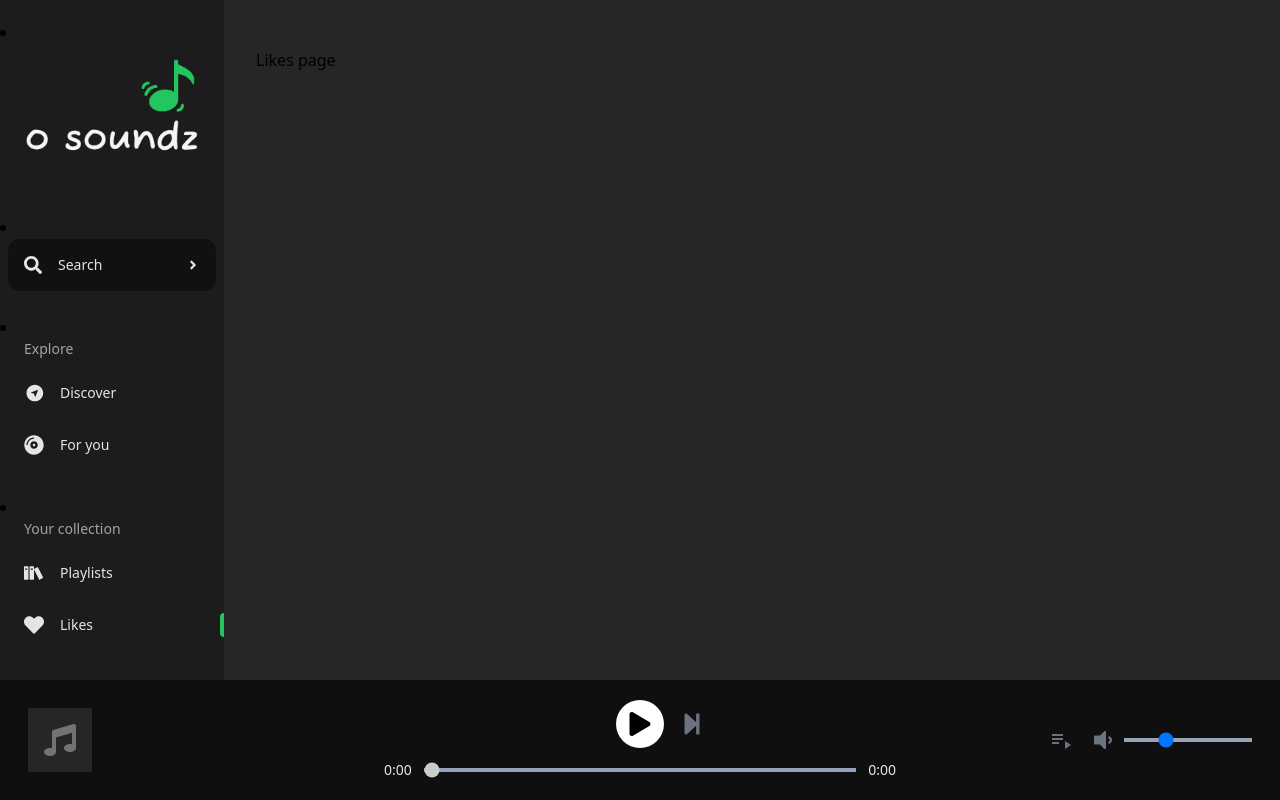
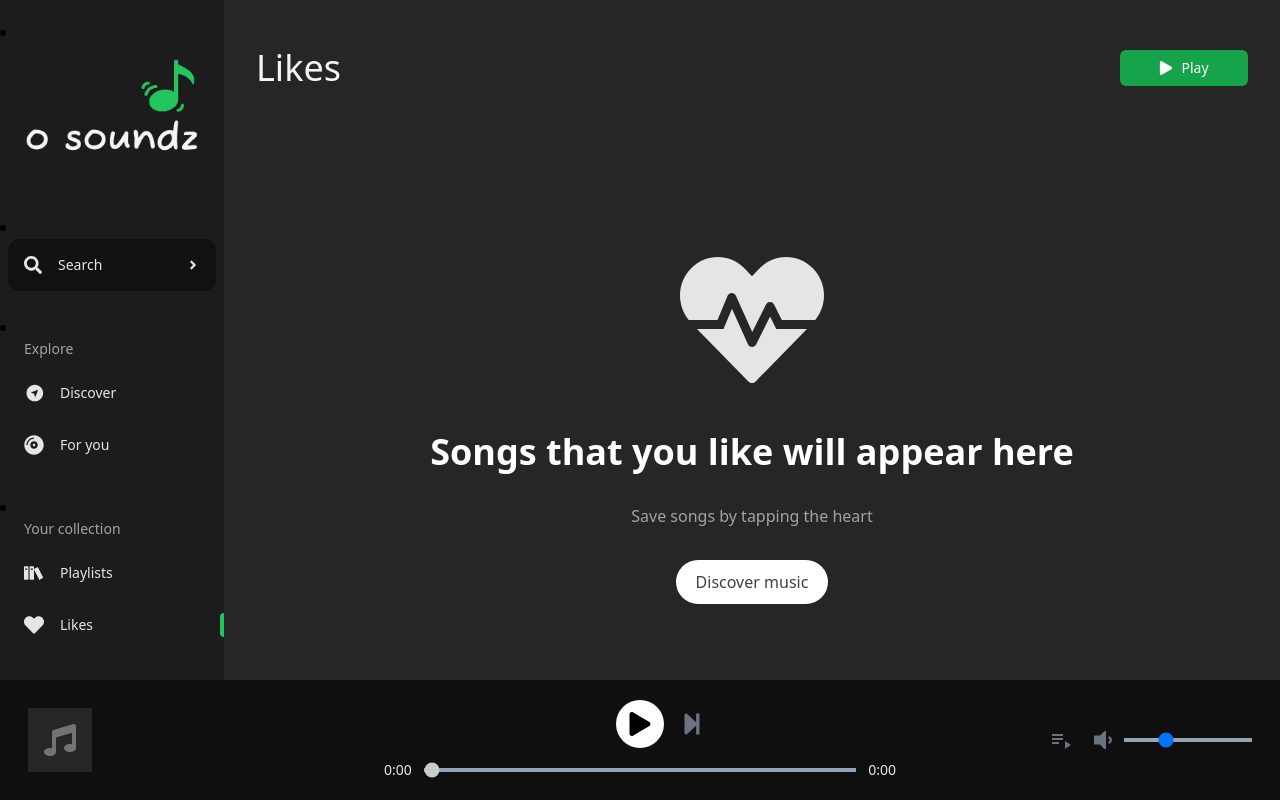
Before and after one commit to marcosdaniel2002/O-soundz, a React (Vite) app: page /likes in a window 1280 px wide. Built offline with nearby package versions, Linux system fonts and the light colour scheme; some icons are missing; the HTML template or start-up script is replaced by a standard one.

Commit message:
likes feature

```diff
--- a/src/App.jsx
+++ b/src/App.jsx
@@ -9,6 +9,7 @@ import ForYou from "./features/foryou/ForYou";
 import Likes from "./features/likes/Likes";
 import Playlist from "./features/playlist/Playlist";
 import { SongProvider } from "./context/SongContext";
+import { CollectionProvider } from "./context/CollectionContext";
 
 const queryClient = new QueryClient({
   defaultOptions: {
@@ -48,7 +49,9 @@ function App() {
     <QueryClientProvider client={queryClient}>
       <ReactQueryDevtools initialIsOpen={false} />
       <SongProvider>
-        <RouterProvider router={router} />
+        <CollectionProvider>
+          <RouterProvider router={router} />
+        </CollectionProvider>
       </SongProvider>
     </QueryClientProvider>
   );
--- /dev/null
+++ b/src/context/CollectionContext.jsx
@@ -0,0 +1,53 @@
+import { createContext, useContext } from "react";
+import { useLocalStorageState } from "../hooks/useLocalStorageState";
+
+const CollectionContext = createContext();
+
+function CollectionProvider({ children }) {
+  const [likesSongs, setLikesSongs] = useLocalStorageState(
+    { id: Date.now(), tracks: [] },
+    "likes",
+  );
+
+  function handleToggleLikeSong(songObj, isLike) {
+    if (isLike) {
+      handleAddToLikes(songObj);
+    } else {
+      handleRemoveToLikes(songObj.id);
+    }
+  }
+
+  function handleAddToLikes(songObj) {
+    setLikesSongs((likes) => {
+      return { ...likes, id: Date.now(), tracks: [...likes.tracks, songObj] };
+    });
+  }
+
+  function handleRemoveToLikes(id) {
+    setLikesSongs((likes) => {
+      return {
+        ...likes,
+        id: Date.now(),
+        tracks: likes.tracks.filter((song) => song.id !== id),
+      };
+    });
+  }
+
+  return (
+    <CollectionContext.Provider value={{ likesSongs, handleToggleLikeSong }}>
+      {children}
+    </CollectionContext.Provider>
+  );
+}
+
+function useCollection() {
+  const context = useContext(CollectionContext);
+  if (context === undefined)
+    throw new Error(
+      "CollectionContext was used outside of CollectionProvider!",
+    );
+
+  return context;
+}
+
+export { CollectionProvider, useCollection };
--- a/src/features/discover/TableRow.jsx
+++ b/src/features/discover/TableRow.jsx
@@ -4,10 +4,22 @@ import { FaPlay } from "react-icons/fa";
 
 import SongAnimation from "../../ui/SongAnimation";
 import { useSong } from "../../context/SongContext";
+import { useState } from "react";
+import { useCollection } from "../../context/CollectionContext";
 
 function TableRow({ index, id, name, artist, image, track, handlePlaySong }) {
   const { currentSong, isPlay } = useSong();
   const isCurrentSong = currentSong?.id === id;
+
+  const { likesSongs, handleToggleLikeSong } = useCollection();
+  const [isLike, setIsLike] = useState(
+    likesSongs.tracks.some((song) => song.id === id),
+  );
+
+  function onToggleLike() {
+    handleToggleLikeSong({ id, name, image, artist, track }, !isLike);
+    setIsLike((prev) => !prev);
+  }
 
   return (
     <tr className="group/overlay odd:bg-neutral-700/30 hover:bg-neutral-600/40">
@@ -44,8 +56,12 @@ function TableRow({ index, id, name, artist, image, track, handlePlaySong }) {
       <td className="hidden text-base text-neutral-400 lg:table-cell">
         {artist}
       </td>
-      <td className="w-12 text-center text-neutral-300">
-        <button className="group/like p-1.5">
+      <td
+        className={`w-12 text-center ${
+          isLike ? "text-green-500" : "text-neutral-300"
+        }`}
+      >
+        <button className="group/like p-1.5" onClick={onToggleLike}>
           <FaHeart className="size-5 transition-all group-hover/like:size-6" />
         </button>
       </td>
--- /dev/null
+++ b/src/features/likes/Empty.jsx
@@ -0,0 +1,24 @@
+import { FaHeartbeat } from "react-icons/fa";
+import { Link } from "react-router-dom";
+
+function Empty() {
+  return (
+    <div className="mt-10 flex flex-col items-center gap-10 lg:mt-36">
+      <FaHeartbeat className="size-36 text-neutral-200" />
+      <div className="flex flex-col items-center gap-8">
+        <h2 className="text-center text-2xl font-bold text-white lg:text-4xl">
+          Songs that you like will appear here
+        </h2>
+        <p className="text-neutral-400">Save songs by tapping the heart</p>
+        <Link
+          to="/"
+          className="rounded-full bg-white px-5 py-2.5 font-medium text-neutral-700"
+        >
+          Discover music
+        </Link>
+      </div>
+    </div>
+  );
+}
+
+export default Empty;
--- /dev/null
+++ b/src/features/likes/Header.jsx
@@ -0,0 +1,18 @@
+import { FaPlay } from "react-icons/fa";
+
+function Header() {
+  return (
+    <header className="flex items-center justify-between gap-2 pb-4">
+      <div className="flex flex-col">
+        <h2 className="text-4xl font-medium text-neutral-100">Likes</h2>
+      </div>
+
+      <button className="flex w-32 items-center justify-center gap-2 rounded-md bg-green-600 py-2 text-sm font-medium text-white">
+        <FaPlay />
+        <span>Play</span>
+      </button>
+    </header>
+  );
+}
+
+export default Header;
--- a/src/features/likes/Likes.jsx
+++ b/src/features/likes/Likes.jsx
@@ -1,5 +1,40 @@
+import { useRef } from "react";
+import { useCollection } from "../../context/CollectionContext";
+import { useSong } from "../../context/SongContext";
+import SongCard from "../../ui/SongCard";
+import Empty from "./Empty";
+import Header from "./Header";
+
 function Likes() {
-  return <div>Likes page</div>;
+  const { likesSongs: playlist } = useCollection();
+  const { handlePlaySong } = useSong();
+
+  const copyPlaylist = useRef({ ...playlist });
+
+  return (
+    <div className="pb-20 lg:pb-8">
+      <Header />
+      {copyPlaylist.current.tracks.length === 0 ? (
+        <Empty />
+      ) : (
+        <div className="mt-5 flex items-center">
+          <section className="grid grid-cols-2 gap-3 sm:gap-6 lg:grid-cols-3 xl:grid-cols-4 2xl:grid-cols-5">
+            {copyPlaylist.current.tracks.map((track, i) => (
+              <SongCard
+                key={track.id}
+                id={track.id}
+                name={track.name}
+                image={track.image}
+                artist={track.artist}
+                track={track.track}
+                handlePlaySong={() => handlePlaySong(copyPlaylist.current, i)}
+              />
+            ))}
+          </section>
+        </div>
+      )}
+    </div>
+  );
 }
 
 export default Likes;
--- a/src/features/search/Search.jsx
+++ b/src/features/search/Search.jsx
@@ -3,7 +3,7 @@ import { FaCompactDisc } from "react-icons/fa";
 import { FaSearch } from "react-icons/fa";
 import { useGetSongSearch } from "./useGetSongSearch";
 import { useSearchParams } from "react-router-dom";
-import SongCard from "./SongCard";
+import SongCard from "../../ui/SongCard";
 import { useSong } from "../../context/SongContext";
 
 function Search() {
@@ -19,7 +19,7 @@ function Search() {
   }
 
   return (
-    <div className="mx-auto flex max-w-screen-2xl flex-col gap-8">
+    <div className="mx-auto flex max-w-screen-2xl flex-col gap-8 pb-20 lg:pb-8">
       <form onSubmit={handleSearchSong}>
         <div className="flex items-center gap-3 rounded-lg bg-white/90 p-3">
           <FaSearch className="text-xl" />
@@ -40,7 +40,7 @@ function Search() {
           </span>
         </div>
       ) : (
-        <main className="flex flex-col items-center gap-8">
+        <main className="mb-5 flex flex-col items-center gap-8">
           <header>
             <h2 className="text-2xl font-semibold text-green-400">
               Search - {params.get("song")}
@@ -50,9 +50,11 @@ function Search() {
             {playlist.tracks.map((track, i) => (
               <SongCard
                 key={track.id}
+                id={track.id}
                 name={track.name}
                 image={track.image}
                 artist={track.artist}
+                track={track.track}
                 handlePlaySong={() => handlePlaySong(playlist, i)}
               />
             ))}
--- a/src/services/apiSpotify.js
+++ b/src/services/apiSpotify.js
@@ -45,7 +45,7 @@ export async function getTopGlobalPlaylist(apiKey, setApiKey) {
           id: track.track.id,
           name: track.track.name,
           artist: track.track.artists.at(0).name,
-          image: track.track.album.images.at(2).url,
+          image: track.track.album.images.at(0).url,
           track: track.track.preview_url,
         };
       });
@@ -58,7 +58,6 @@ export async function getTopGlobalPlaylist(apiKey, setApiKey) {
 
 export async function getSongSearch(apiKey, setApiKey, query) {
   try {
-    console.log("asdassd");
     if (!query) return null;
     const Query = query.charAt(0).toUpperCase() + query.slice(1);
 
--- a/src/features/search/SongCard.jsx
+++ b/src/ui/SongCard.jsx
@@ -1,8 +1,20 @@
 import { FaPlay } from "react-icons/fa";
 import { FaHeart } from "react-icons/fa";
 import { MdMoreHoriz } from "react-icons/md";
+import { useCollection } from "../context/CollectionContext";
+import { useState } from "react";
 
-function SongCard({ name, image, artist, handlePlaySong }) {
+function SongCard({ id, name, image, artist, handlePlaySong, track }) {
+  const { likesSongs, handleToggleLikeSong } = useCollection();
+  const [isLike, setIsLike] = useState(
+    likesSongs.tracks.some((song) => song.id === id),
+  );
+
+  function onToggleLike() {
+    handleToggleLikeSong({ id, name, image, artist, track }, !isLike);
+    setIsLike((prev) => !prev);
+  }
+
   return (
     <div className="group relative max-w-[250px] overflow-hidden rounded-xl shadow-xl lg:max-w-[288px]">
       <div className="relative">
@@ -12,8 +24,11 @@ function SongCard({ name, image, artist, handlePlaySong }) {
         >
           <FaPlay className="text-sm text-white lg:text-base" />
         </button>
-        <button className="absolute right-1 top-1 rounded-full bg-neutral-900/90 p-2 transition-opacity group-hover:opacity-100 lg:opacity-0">
-          <FaHeart className="text-slate-400/80" />
+        <button
+          className="absolute right-1 top-1 rounded-full bg-neutral-900/90 p-2 transition-opacity group-hover:opacity-100 lg:opacity-0"
+          onClick={onToggleLike}
+        >
+          <FaHeart className={`text-${isLike ? "green" : "slate"}-400/80`} />
         </button>
         <button className="absolute bottom-1 right-1 rounded-full bg-neutral-900/90 p-1.5 transition-opacity group-hover:opacity-100 lg:opacity-0">
           <MdMoreHoriz className="text-xl text-slate-400/80" />
```
Also changed, not shown: src/context/SongContext.jsx (+1 -9 lines).
